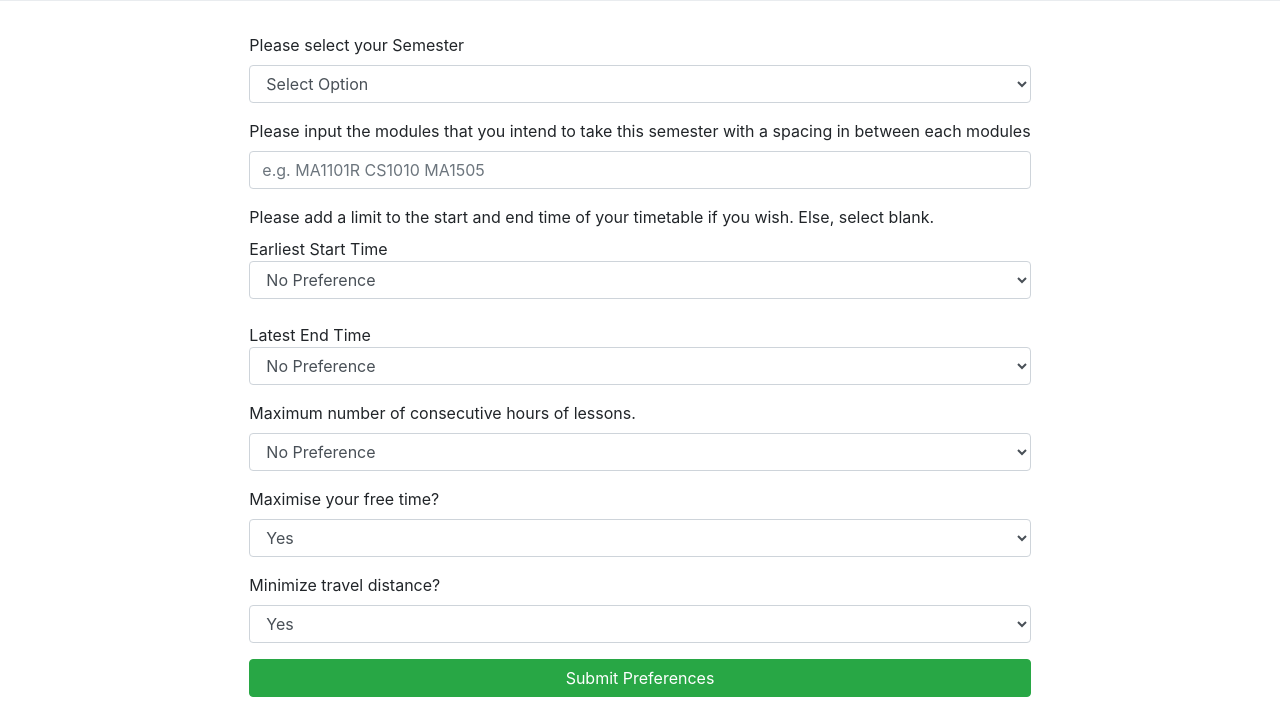
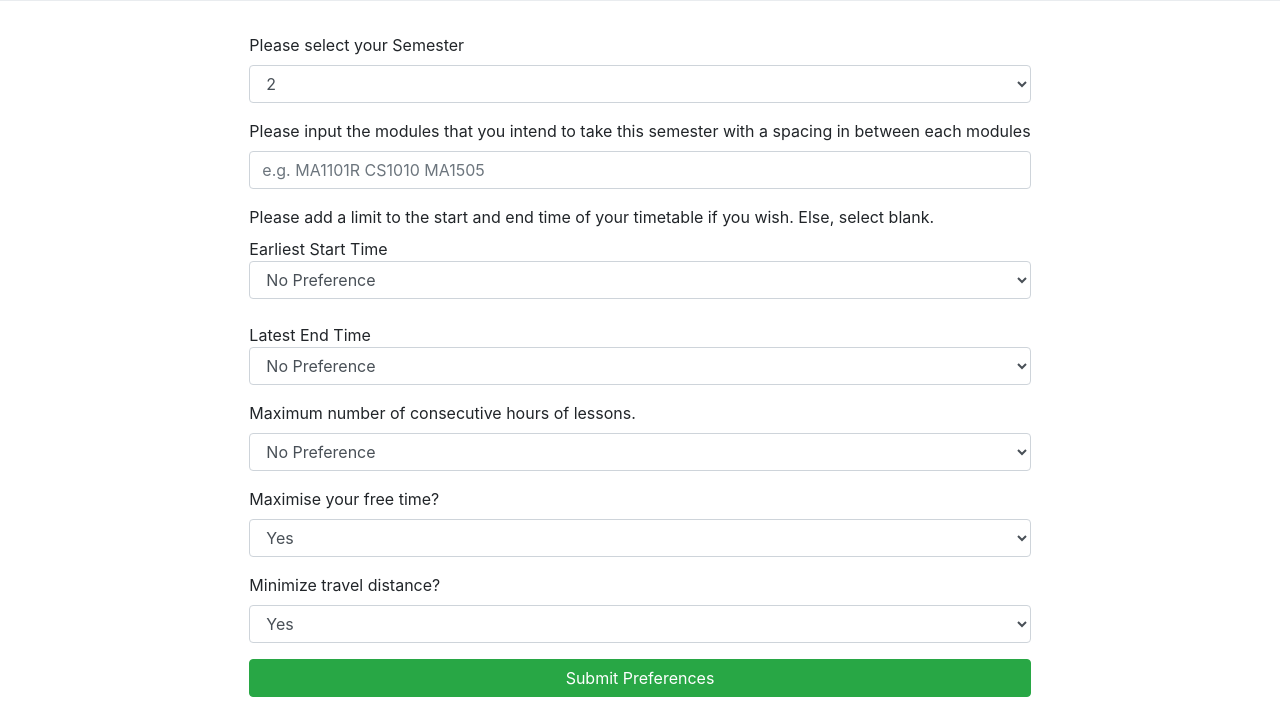
Before and after one commit to bryanwhl/nusmods-timetable-generator, a Flask app: page / in a window 1280 px wide. Shown: the part 278-991 px from the top of the page. Run offline with Flask 2, Linux system fonts and the light colour scheme; some libraries are stand-ins or nearby versions.

Commit message:
semester default value

```diff
--- a/templates/form.html
+++ b/templates/form.html
@@ -58,7 +58,7 @@
                             <select required class="form-control" id="semNumber" name="semNumber">
                                 <option disabled selected value="">Select Option</option>
                                 <option value="0">1</option>
-                                <option value="1">2</option>
+                                <option value="1" selected = "selected">2</option>
                             </select>
                         </div>
 
```
